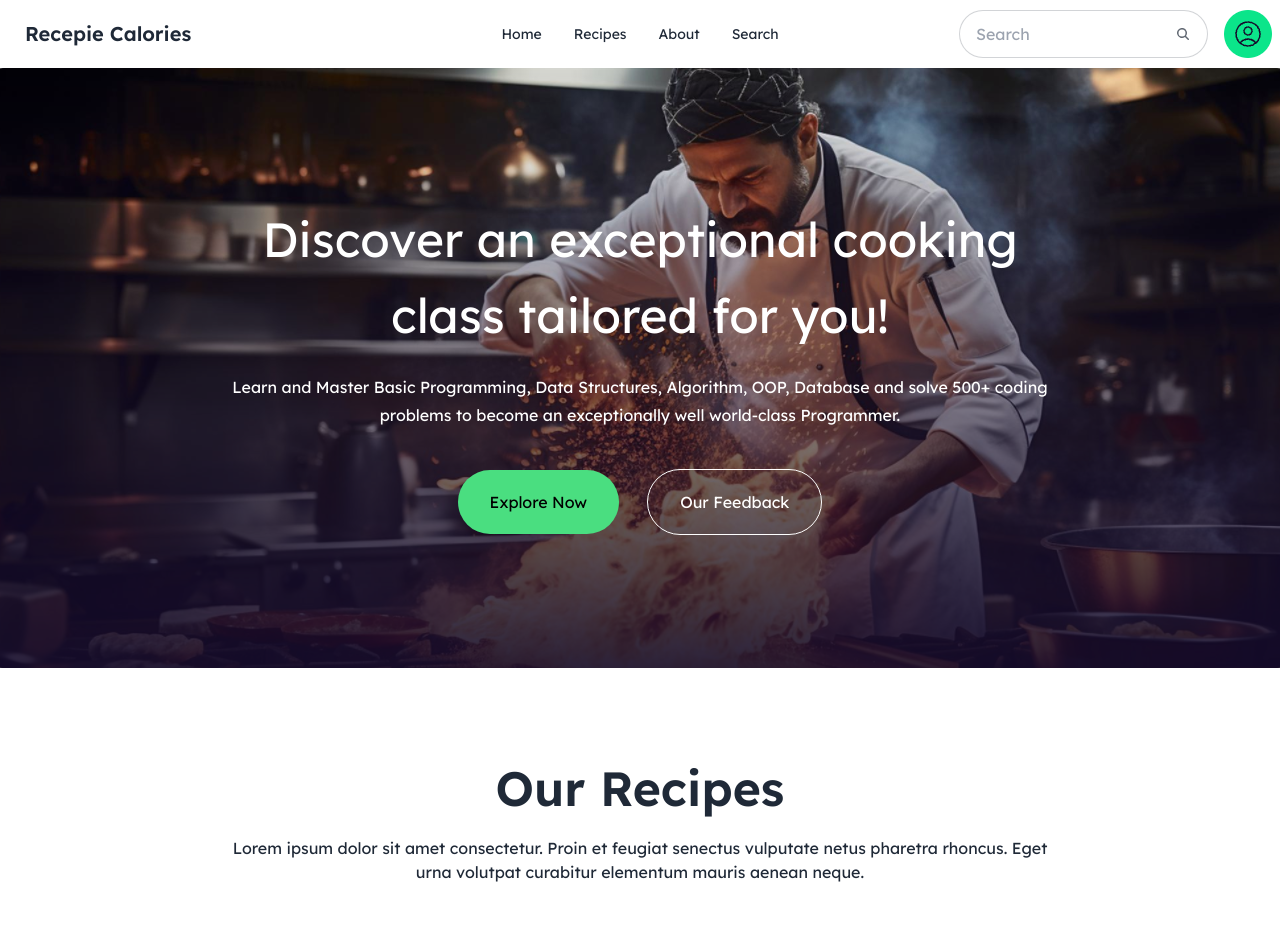
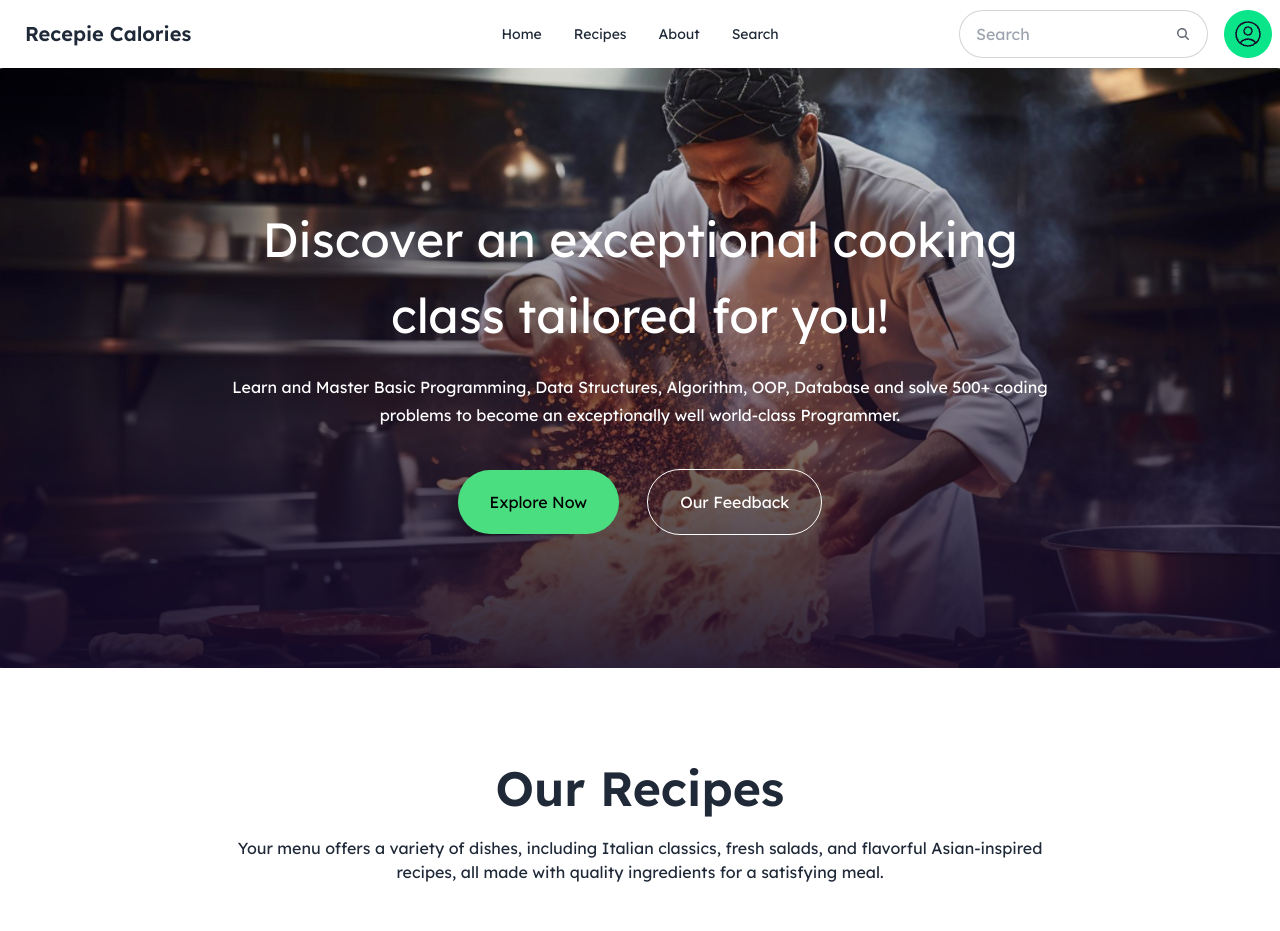
Before and after one commit to sajjadhussains/tracking_calories_from_recipe, a React (Vite) app: page / in a window 1280 px wide. Shown: the top 931 px of the page. Built offline with nearby package versions, Linux system fonts and the light colour scheme.

Commit message:
removing lorem text

```diff
--- a/src/components/Recipe/Recipe.jsx
+++ b/src/components/Recipe/Recipe.jsx
@@ -18,7 +18,7 @@ const Recipe = ({ recipe, handleAddPreparing }) => {
     <div className="p-6 border border-[rgba(40, 40, 40, 0.2)] rounded-2xl">
       <div className="">
         <div className="border-b border-[rgba(40, 40, 40, 0.1)] pb-4 mb-6">
-          <figure className="w-80 h-52 mb-6">
+          <figure className="w-80 h-52 mb-6 rounded-2xl">
             <img className="w-full h-full" src={recipe_image} alt="" />
           </figure>
           <h3 className="mb-6 font-xl font-semibold">{recipe_name}</h3>
--- a/src/components/Recipes/Recipes.jsx
+++ b/src/components/Recipes/Recipes.jsx
@@ -46,10 +46,10 @@ const Recipes = () => {
       <div className="flex justify-center mb-12">
         <div className="text-center md:w-4/6">
           <h1 className="text-5xl font-semibold">Our Recipes</h1>
-          <p className="text-[rgba(21, 11, 43, 0.6)] mt-6">
-            Lorem ipsum dolor sit amet consectetur. Proin et feugiat senectus
-            vulputate netus pharetra rhoncus. Eget urna volutpat curabitur
-            elementum mauris aenean neque.{" "}
+          <p className="text-[ rgba(21, 11, 43, 0.6)] mt-6">
+            Your menu offers a variety of dishes, including Italian classics,
+            fresh salads, and flavorful Asian-inspired recipes, all made with
+            quality ingredients for a satisfying meal.
           </p>
         </div>
       </div>
```
